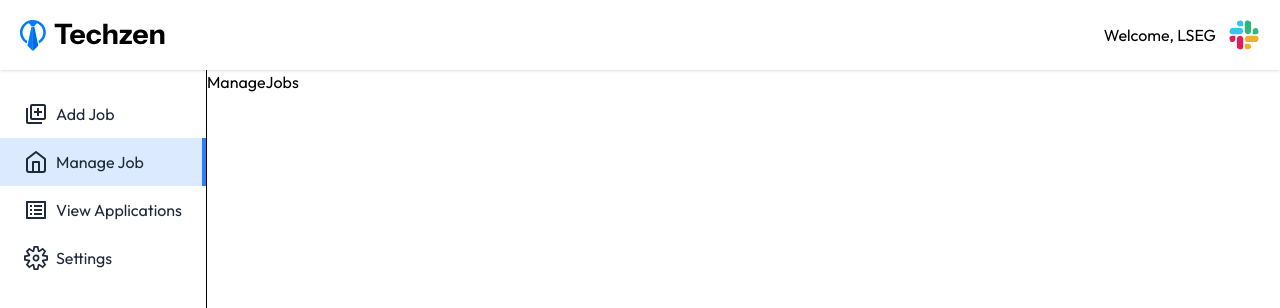
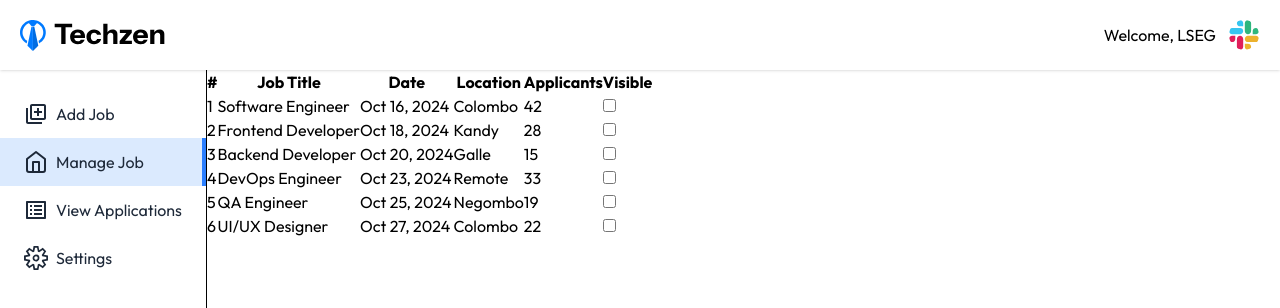
Before and after one commit to infosanuth/Techzen, a React (Vite) app in the folder client/: page /dashboard/manage-job in a window 1280 px wide. Shown: the top 308 px of the page. Built offline with nearby package versions, Linux system fonts and the light colour scheme; no server answers.

Commit message:
Implement ManageJobs page structure

```diff
--- a/client/src/assets/assets.js
+++ b/client/src/assets/assets.js
@@ -91,14 +91,12 @@
 ]
 
 export const manageJobData = [
-  [
   { _id: 1, title: "Software Engineer", date: 1729102298497, location: "Colombo", applicants: 42, visible: true },
   { _id: 2, title: "Frontend Developer", date: 1729285098497, location: "Kandy", applicants: 28, visible: true },
   { _id: 3, title: "Backend Developer", date: 1729467898497, location: "Galle", applicants: 15, visible: false },
   { _id: 4, title: "DevOps Engineer", date: 1729650698497, location: "Remote", applicants: 33, visible: true },
   { _id: 5, title: "QA Engineer", date: 1729833498497, location: "Negombo", applicants: 19, visible: false },
   { _id: 6, title: "UI/UX Designer", date: 1730016298497, location: "Colombo", applicants: 22, visible: true }
-]
 
 ];
 
--- a/client/src/pages/ManageJobs.jsx
+++ b/client/src/pages/ManageJobs.jsx
@@ -1,11 +1,38 @@
-import React from 'react'
+import React from 'react';
+import { manageJobData } from '../assets/assets';
+import moment from 'moment';
 
 const ManageJobs = () => {
   return (
     <div>
-      ManageJobs
+      <div>
+        <table>
+          <thead>
+            <tr>
+              <th>#</th>
+              <th>Job Title</th>
+              <th>Date</th>
+              <th>Location</th>
+              <th>Applicants</th>
+              <th>Visible</th>
+            </tr>
+          </thead>
+          <tbody>
+            {manageJobData.map((job, index) => (
+              <tr key={index}>
+                <td>{index + 1}</td>
+                <td>{job.title}</td>
+                <td>{moment(job.date).format('ll')}</td>
+                <td>{job.location}</td>
+                <td>{job.applicants}</td>
+                <td><input type="checkbox" /></td>
+              </tr>
+            ))}
+          </tbody>
+        </table>
+      </div>
     </div>
-  )
-}
+  );
+};
 
-export default ManageJobs
+export default ManageJobs;
```
